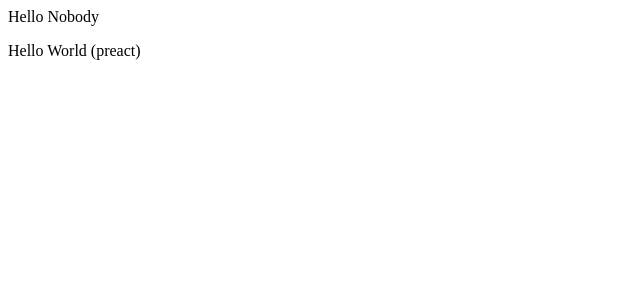
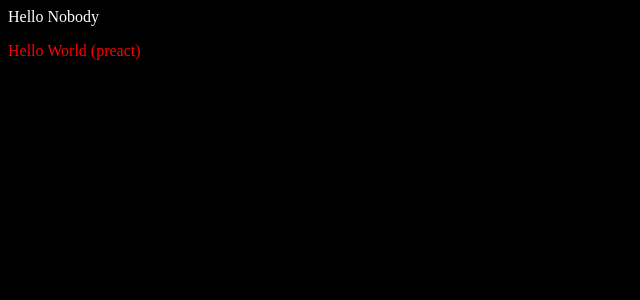
Before and after one commit to tsears/kidtimer, a Preact app: page / in a window 1280 px wide. Shown: the top 300 px of the page, without its empty margins (0-640 px from the left). Built offline with nearby package versions, Linux system fonts and the light colour scheme.

Commit message:
Add css module support

```diff
--- a/package.json
+++ b/package.json
@@ -25,6 +25,8 @@
     "@typescript-eslint/eslint-plugin": "^4.1.1",
     "@typescript-eslint/parser": "^4.1.1",
     "clean-webpack-plugin": "^3.0.0",
+    "css-loader": "^4.3.0",
+    "dts-css-modules-loader": "^1.0.4",
     "eslint": "^7.9.0",
     "eslint-config-standard": "^14.1.1",
     "eslint-config-standard-preact": "^1.1.6",
@@ -40,6 +42,7 @@
     "html-loader": "^0.5.5",
     "html-webpack-plugin": "^4.4.1",
     "preact": "^10.4.8",
+    "style-loader": "^1.2.1",
     "ts-loader": "^8.0.3",
     "typescript": "^4.0.2",
     "webpack": "^4.44.1",
--- a/src/index.tsx
+++ b/src/index.tsx
@@ -1,9 +1,10 @@
 import { h, render } from 'preact'
 import './index.html'
+import * as styles from './main.m.css'
 
 document.addEventListener('DOMContentLoaded', () => {
   const el = document.createElement('div')
   document.body.appendChild(el)
 
-  render(<p>Hello World (preact)</p>, el)
+  render(<p class={styles.app}>Hello World (preact)</p>, el)
 })
--- /dev/null
+++ b/src/main.m.css
@@ -0,0 +1,8 @@
+:global body {
+  background-color: black;
+  color: white;
+}
+
+.app {
+  color: red;
+}
--- /dev/null
+++ b/src/main.m.css.d.ts
@@ -0,0 +1 @@
+export const app: string;
--- a/webpack.config.js
+++ b/webpack.config.js
@@ -55,6 +55,30 @@ module.exports = {
           },
         ],
       },
+      {
+        test: /\.m\.css$/,
+        use: [
+          {
+            loader: 'style-loader',
+          },
+          {
+            loader: 'dts-css-modules-loader',
+            options: {
+              namedExport: true,
+            },
+          },
+          {
+            loader: 'css-loader',
+            options: {
+              modules: {
+                localIdentName: '[name]_[hash:base64]',
+              },
+              importLoaders: 2,
+              sourceMap: true,
+            },
+          },
+        ],
+      },
     ],
   },
   plugins: [
```
Also changed, not shown: 1 other file (tests, documents, lock files or other folders).
